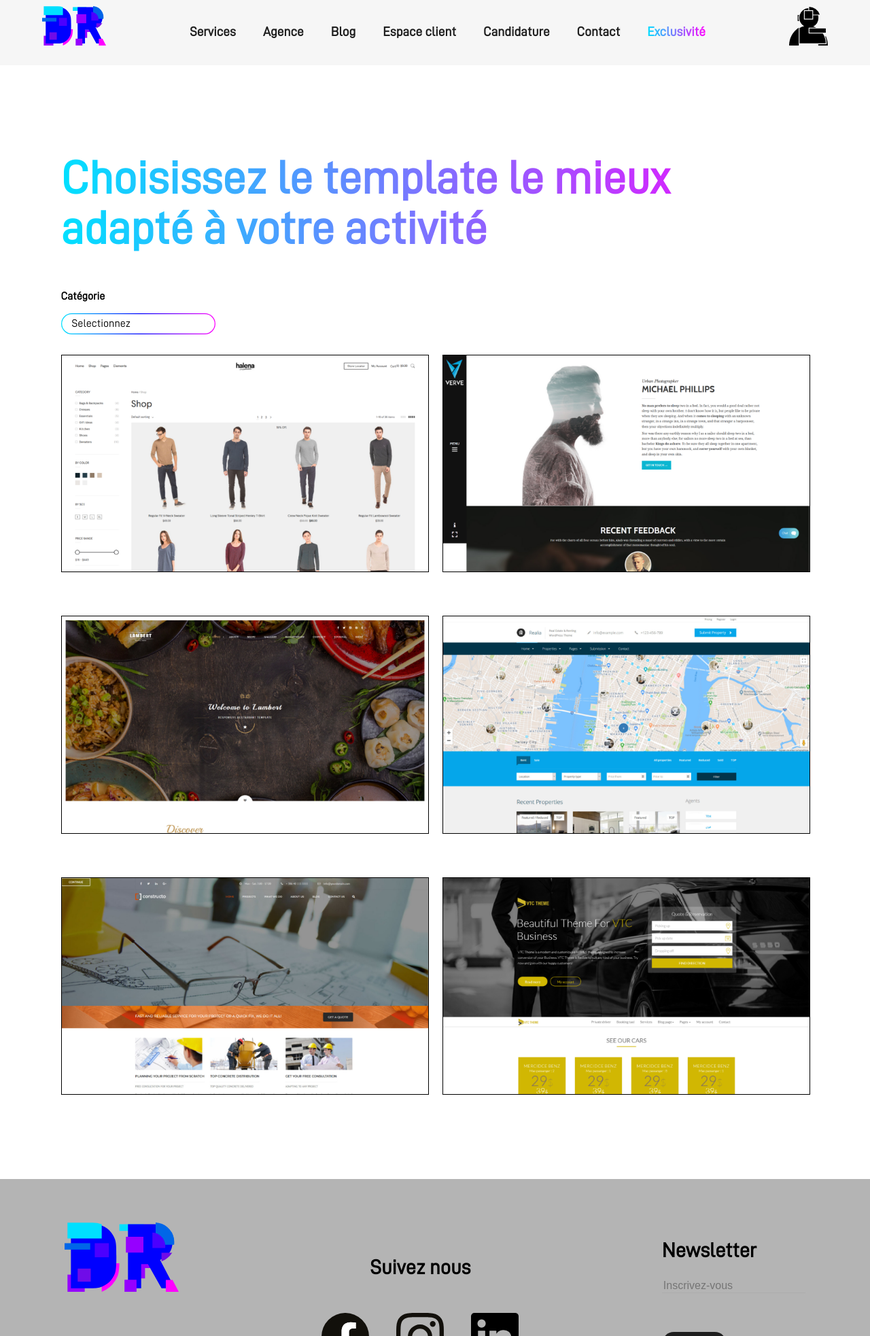
After one commit to LaurentEldin/DropshipResource2, a Symfony app: template templates/exclusivite/template.html.twig in a window 1280 px wide. The commit adds this page. Shown: the top 1966 px of the page at 68% size. Run offline with Twig, Linux system fonts and the light colour scheme; the template is opened without the code that fills it, so the values that code supplies are empty; some libraries are stand-ins or nearby versions.

Commit message:
header -> exclusivite ( a jour ) carousel 80% fini page template 80% fini

```diff
--- a/public/asset/css/mediaqueries.css
+++ b/public/asset/css/mediaqueries.css
@@ -35,6 +35,13 @@
         padding: 0 20px 0 10px;
         transform: translate(100% 0);
         right: 0;
+    }
+    .widthBurgerTitleExclu{
+        background: -o-linear-gradient(left, #00E0FF 0%, #FF00FF 100%);
+        background: -webkit-gradient(linear, left top, right top, from(#00E0FF), to(#FF00FF));
+        background: linear-gradient(to right, #00E0FF 0%, #FF00FF 100%);
+        -webkit-background-clip: text;
+        -webkit-text-fill-color: transparent;
     }
     /*
 ----------------------------------------------------------------------------------------------------------------------
--- a/public/asset/css/style.css
+++ b/public/asset/css/style.css
@@ -439,6 +439,19 @@ li{
     background: linear-gradient(to right, #00E0FF 0%, #FF00FF 100%);
     -webkit-background-clip: text;
     -webkit-text-fill-color: transparent;
+    -webkit-transition-duration: 0.5s;
+    -o-transition-duration: 0.5s;
+    transition-duration: 0.5s;
+}
+.alignTitleExclu{
+    background: -o-linear-gradient(left, #00E0FF 0%, #FF00FF 100%);
+    background: -webkit-gradient(linear, left top, right top, from(#00E0FF), to(#FF00FF));
+    background: linear-gradient(to right, #00E0FF 0%, #FF00FF 100%);
+    -webkit-background-clip: text;
+    -webkit-text-fill-color: transparent;
+    padding: 20px 0;
+    display: inline-block;
+    vertical-align: middle;
     -webkit-transition-duration: 0.5s;
     -o-transition-duration: 0.5s;
     transition-duration: 0.5s;
@@ -2098,7 +2111,7 @@ td, th /* Mettre une bordure sur les td ET les th */
 ----------------------------------------------------------------------------------------------------------------------
  */
 .templatePage{
-    padding: 0 7%;
+    padding: 7% 7%;
 }
 .titleTemplate{
     font-size: 68px;
@@ -2115,7 +2128,7 @@ td, th /* Mettre une bordure sur les td ET les th */
     z-index: 99999;
 }
 #myBtn{
-    background-image: url(bouton.svg);
+    background-image: url("../img/bouton.svg");
     background-color: white;
     background-size: contain;
     border: none;
--- a/templates/base.html.twig
+++ b/templates/base.html.twig
@@ -77,6 +77,23 @@
             spinner.setAttribute("style","-webkit-transform: rotateY("+ angle +"deg); -moz-transform: rotateY("+ angle +"deg); transform: rotateY("+ angle +"deg);");
         }
     </script>
+    <script>
+        var modal = document.getElementById("myModal");
+        var btn = document.getElementById("myBtn");
+        var span = document.getElementsByClassName("close")[0];
+
+        btn.onclick = function() {
+            modal.style.display = "block";
+        }
+        span.onclick = function() {
+            modal.style.display = "none";
+        }
+        window.onclick = function(event) {
+            if (event.target == modal) {
+                modal.style.display = "none";
+            }
+        }
+    </script>
 {% endblock %}
 </body>
 </html>
--- a/templates/commons/_header.html.twig
+++ b/templates/commons/_header.html.twig
@@ -33,6 +33,9 @@
             </a>
             <a class="buttonNavbar" href="{{ path ('contactForm') }}">
                 <h1 class="alignTitle">Contact</h1>
+            </a>
+            <a class="buttonNavbar" href="{{ path ('exclusivite') }}">
+                <h1 class="alignTitleExclu">Exclusivité</h1>
             </a>
         </div>
         <div class="">
@@ -77,6 +80,7 @@
             {% endif %}
             <li><a class="aHeaderResponsive" href="{{ path ('recruitement') }}"><h1 class="widthBurgerTitle">Candidature</h1></a></li>
             <li><a class="aHeaderResponsive" href="{{ path ('contactForm') }}"><h1 class="widthBurgerTitle">Contact</h1></a></li>
+            <li><a class="aHeaderResponsive" href="{{ path ('exclusivite') }}"><h1 class="widthBurgerTitleExclu">Exclusivité</h1></a></li>
         </ul>
     </nav>
     <a class="contactHeader" href="{{ path ('contactForm') }}">
--- a/templates/commons/_headerLittle.html.twig
+++ b/templates/commons/_headerLittle.html.twig
@@ -19,6 +19,9 @@
             <a class="buttonNavbar" href="{{ path ('recruitement') }}"><h1 class="alignTitle">Candidature</h1></a>
             <a class="buttonNavbar" href="{{ path ('contactForm') }}">
                 <h1 class="alignTitle">Contact</h1>
+            </a>
+            <a class="buttonNavbar" href="{{ path ('exclusivite') }}">
+                <h1 class="alignTitleExclu">Exclusivité</h1>
             </a>
         </div>
         <div>
@@ -64,6 +67,7 @@
             {% endif %}
             <li><a href="{{ path ('contactForm') }}"><h1>Contact</h1></a></li>
             <li><a href="{{ path ('recruitement') }}"><h1>Candidature</h1></a></li>
+            <li><a class="aHeaderResponsive" href="{{ path ('exclusivite') }}"><h1 class="widthBurgerTitleExclu">Exclusivité</h1></a></li>
             {#<li><a href="#Contact"><h1 class="burgerTitle">Contact</h1></a></li>#}
         </ul>
     </nav>
--- /dev/null
+++ b/templates/exclusivite/template.html.twig
@@ -0,0 +1,77 @@
+{% extends 'base.html.twig' %}
+
+{% block title %}Exclusivité{% endblock %}
+{% block body %}
+
+    {% include 'commons/_headerLittle.html.twig' %}
+        <main class="templatePage">
+            <h1 class="titleTemplate">Choisissez le template le mieux adapté à votre activité</h1>
+            <div class="categorieBox">
+                <p><strong>Catégorie</strong></p>
+                <div id="myBtn">Selectionnez</div>
+                <div class="modalContainer">
+                    <div id="myModal" class="modal">
+                        <div class="modal-content">
+                            <a class="modalCategorieA">E-commerce</a>
+                            <br>
+                            <a class="modalCategorieA">Portfoliot</a>
+                            <br>
+                            <a class="modalCategorieA">Restaurant</a>
+                            <br>
+                            <a class="modalCategorieA">Immo</a>
+                            <br>
+                            <a class="modalCategorieA">Habitat</a>
+                            <br>
+                            <a class="modalCategorieA">Vtc</a>
+                            <br>
+                            <span class="close">&times;</span>
+                        </div>
+                    </div>
+                </div>
+            </div>
+            <div class="imgTemplateContainer">
+                <div class="templateContainer">
+                    <img class="imgTemplate" src="{{ asset('asset/img/e-commerce.png') }}" alt="illustration template" title="illustration template">
+                    <span class="hoverImgTemplate">
+                    <p class="pImgTemplate">E-commerce</p>
+                </span>
+                </div>
+                <div class="templateContainer">
+                    <img class="imgTemplate" src="{{ asset('asset/img/portfolio.png') }}" alt="illustration template" title="illustration template">
+                    <span class="hoverImgTemplate">
+                    <p class="pImgTemplate">Portfolio</p>
+                </span>
+                </div>
+            </div>
+            <div class="imgTemplateContainer">
+                <div class="templateContainer">
+                    <img class="imgTemplate" src="{{ asset('asset/img/restaurant.png') }}" alt="illustration template" title="illustration template">
+                    <span class="hoverImgTemplate">
+                    <p class="pImgTemplate">Restaurant</p>
+                </span>
+                </div>
+                <div class="templateContainer">
+                    <img class="imgTemplate" src="{{ asset('asset/img/immobilier.png') }}" alt="illustration template" title="illustration template">
+                    <span class="hoverImgTemplate">
+                    <p class="pImgTemplate">Immobilier</p>
+                </span>
+                </div>
+            </div>
+            <div class="imgTemplateContainer">
+                <div class="templateContainer">
+                    <img class="imgTemplate" src="{{ asset('asset/img/habitat.png') }}" alt="illustration template" title="illustration template">
+                    <span class="hoverImgTemplate">
+                    <p class="pImgTemplate">Habitat</p>
+                </span>
+                </div>
+                <div class="templateContainer">
+                    <img class="imgTemplate" src="{{ asset('asset/img/Vtc.png') }}" alt="illustration template" title="illustration template">
+                    <span class="hoverImgTemplate">
+                    <p class="pImgTemplate">Vtc</p>
+                </span>
+                </div>
+            </div>
+        </main>
+    {% include 'commons/_footer.html.twig' %}
+
+{% endblock %}
```
Also changed, not shown: src/Controller/TemplateController.php (added, +21 -0 lines), public/asset/img/bouton.svg (added).
